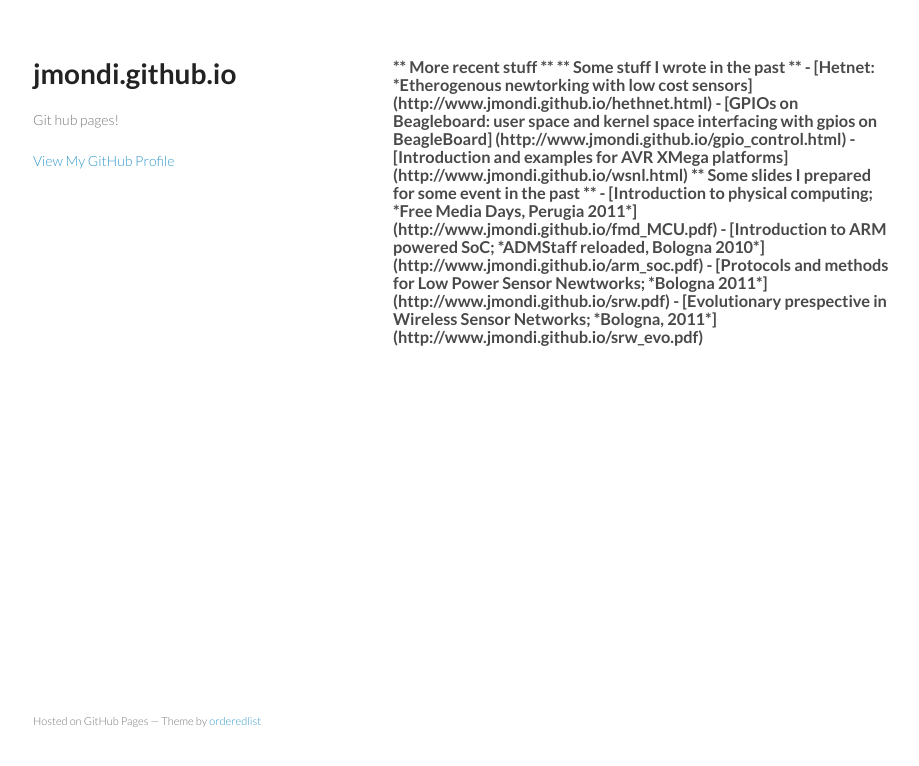
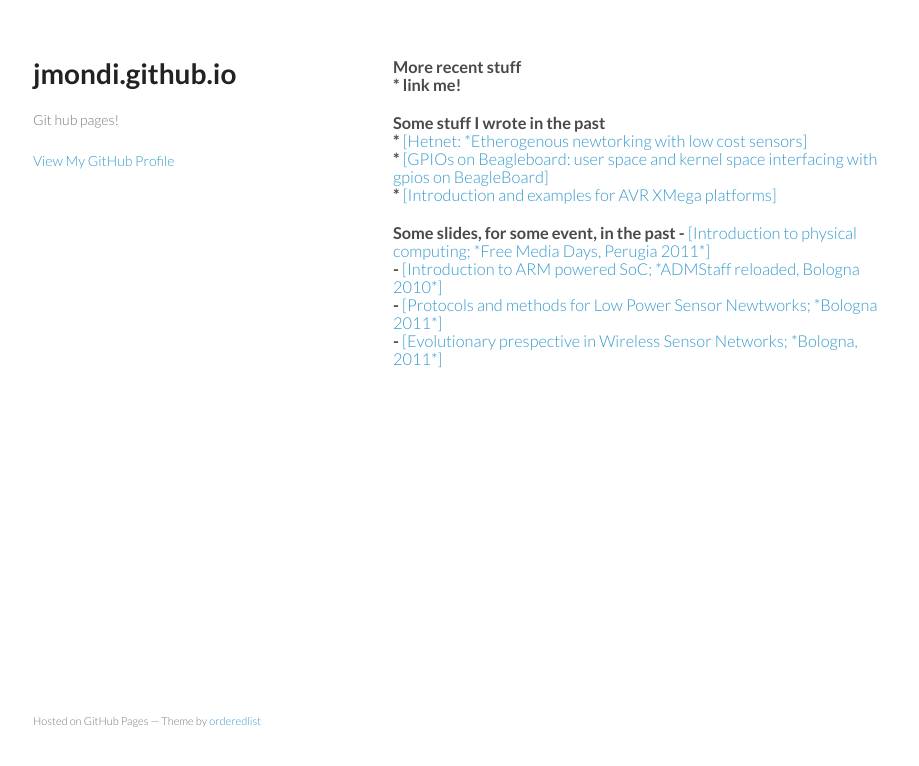
Before and after one commit to ecit241/jmondi.github.io, a plain HTML site: page index.html in a window 1280 px wide. Shown: the whole page, without its empty margins (177-1096 px from the left). Drawn offline with Linux system fonts and the light colour scheme.

Commit message:
HTML syntax in index
Signed-off-by: Jacopo Mondi <jacopo.mondi@linaro.org>

```diff
--- a/index.html
+++ b/index.html
@@ -24,22 +24,25 @@
       </header>
       <section>
         <h3>
+<p>
+<bold> More recent stuff </bold><br>
+* link me! <br>
 
-** More recent stuff **
+<p>
+<bold> Some stuff I wrote in the past </bold><br>
+* <a href="http://www.jmondi.github.io/hethnet.html">[Hetnet: *Etherogenous newtorking with low cost sensors]</a><br>
+* <a href="http://www.jmondi.github.io/gpio_control.html">[GPIOs on Beagleboard: user space and kernel space interfacing with gpios on BeagleBoard]</a><br>
+* <a href="http://www.jmondi.github.io/wsnl.html">[Introduction and examples for AVR XMega platforms]</a><br>
 
-** Some stuff I wrote in the past **
+<p>
+<bold>Some slides, for some event, in the past </bold>
 
-- [Hetnet: *Etherogenous newtorking with low cost sensors] (http://www.jmondi.github.io/hethnet.html)
-- [GPIOs on Beagleboard: user space and kernel space interfacing with gpios on BeagleBoard] (http://www.jmondi.github.io/gpio_control.html)
-- [Introduction and examples for AVR XMega platforms] (http://www.jmondi.github.io/wsnl.html)
+- <a href="http://www.jmondi.github.io/fmd_MCU.pdf">[Introduction to physical computing; *Free Media Days, Perugia 2011*]</a><br>
+- <a href="http://www.jmondi.github.io/arm_soc.pdf">[Introduction to ARM powered SoC; *ADMStaff reloaded, Bologna 2010*]</a><br>
+- <a href="http://www.jmondi.github.io/srw.pdf">[Protocols and methods for Low Power Sensor Newtworks; *Bologna 2011*]</a><br>
+- <a href="http://www.jmondi.github.io/srw_evo.pdf">[Evolutionary prespective in Wireless Sensor Networks; *Bologna, 2011*]</a><br>
 
-** Some slides I prepared for some event in the past **
-
-- [Introduction to physical computing; *Free Media Days, Perugia 2011*] (http://www.jmondi.github.io/fmd_MCU.pdf)
-- [Introduction to ARM powered SoC; *ADMStaff reloaded, Bologna 2010*] (http://www.jmondi.github.io/arm_soc.pdf)
-- [Protocols and methods for Low Power Sensor Newtworks; *Bologna 2011*](http://www.jmondi.github.io/srw.pdf)
-- [Evolutionary prespective in Wireless Sensor Networks; *Bologna, 2011*](http://www.jmondi.github.io/srw_evo.pdf)
-
+<p>
 
       </section>
       <footer>
```
